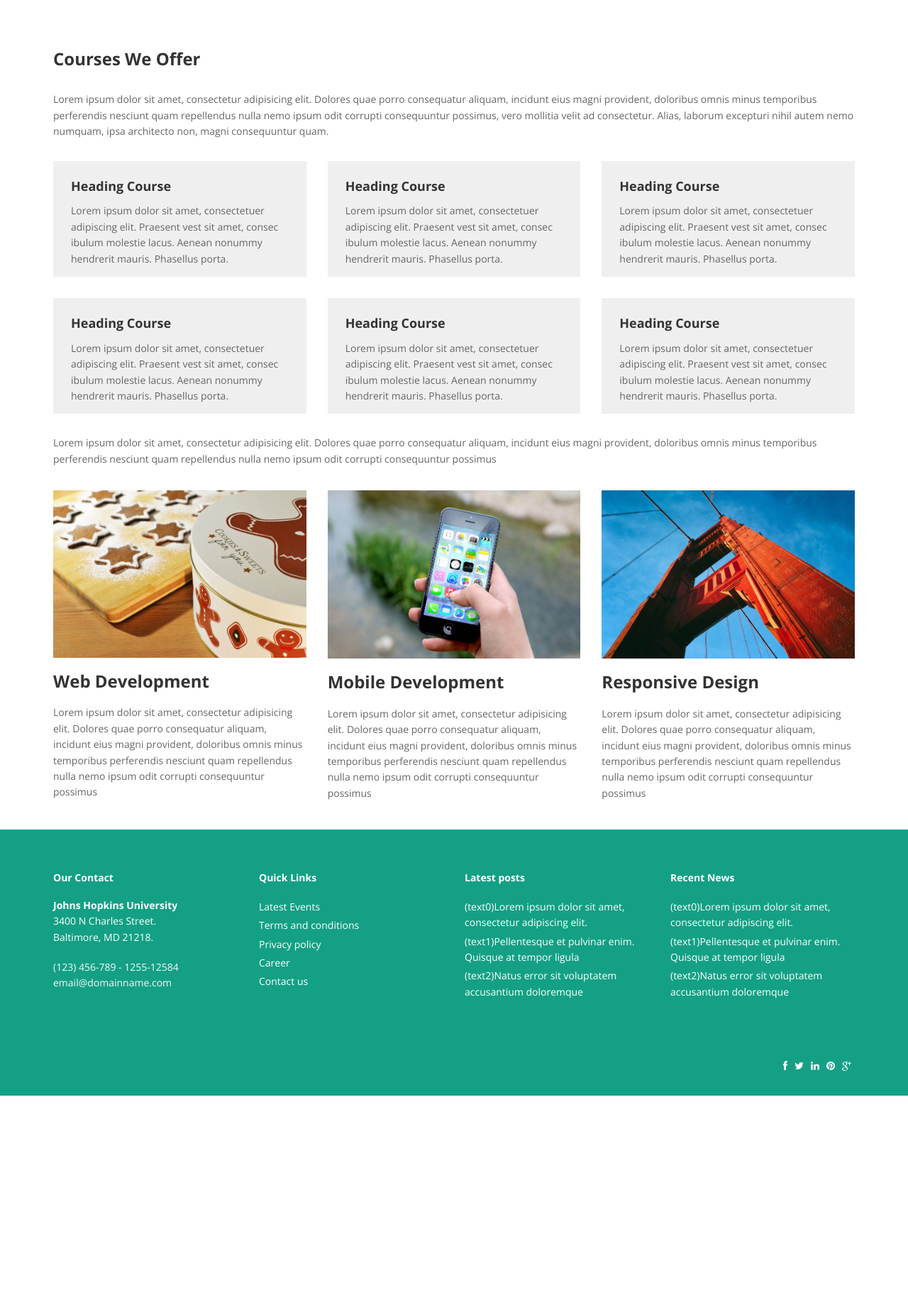
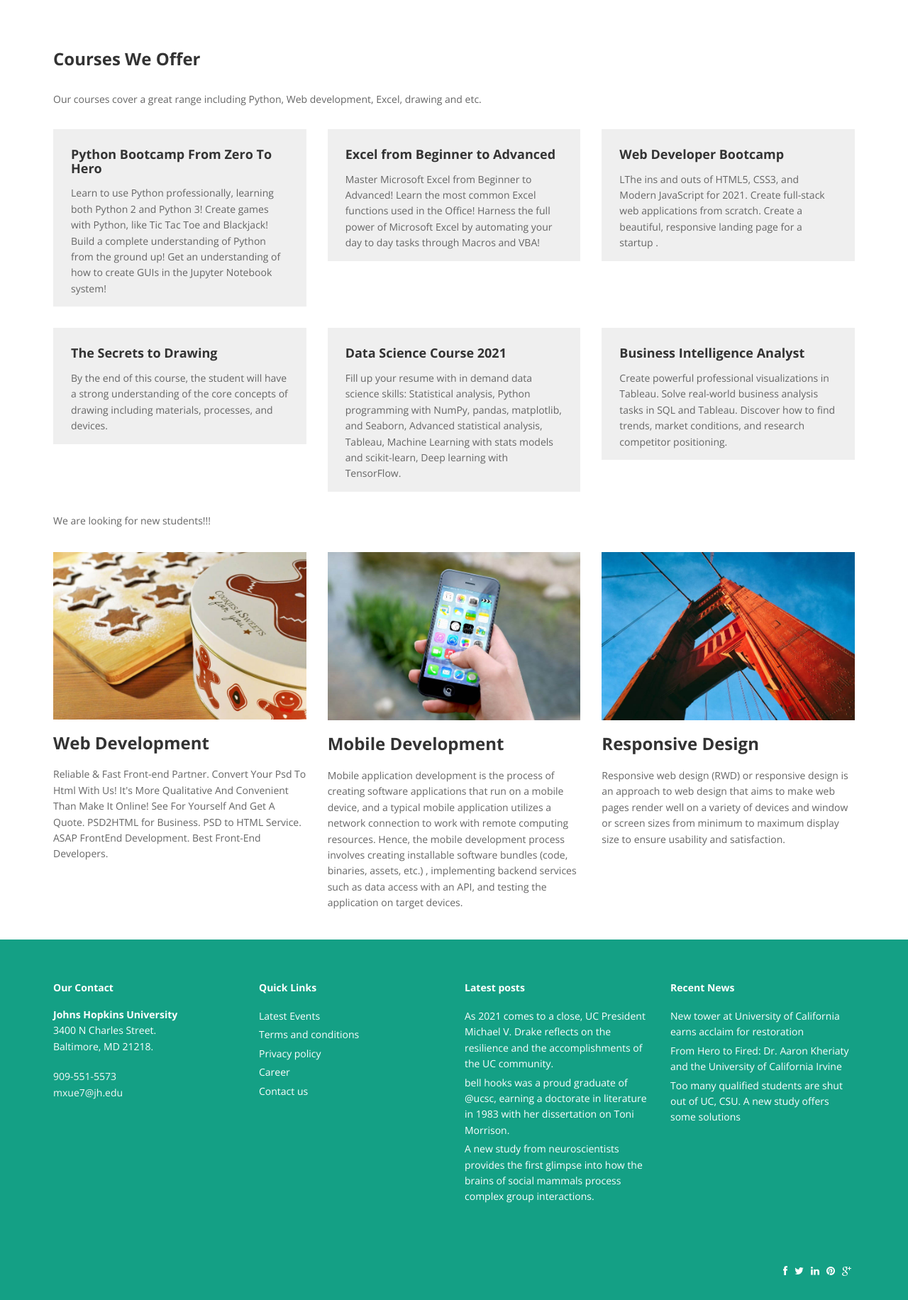
Before and after one commit to honeypeartea/honeypeartea.github.io, a Django app: page /courses.html in a window 1280 px wide. Shown: the part 103-1935 px from the top of the page at 71% size. Before the commit the page ends 1647 px from the top, so only its background shows below. Run offline with Django 4.2, Linux system fonts and the light colour scheme; some libraries are stand-ins or nearby versions.

Commit message:
front end update

```diff
--- a/honeypeartea/templates/base.html
+++ b/honeypeartea/templates/base.html
@@ -4,7 +4,7 @@
 <html lang="en">
 <head>
 <meta charset="utf-8">
-<title>Above Multi-purpose Free Bootstrap Responsive Template</title>
+<title>Database Project</title>
 <meta name="viewport" content="width=device-width, initial-scale=1.0" />
 <meta name="description" content="" />
 <meta name="author" content="http://webthemez.com" />
@@ -17,10 +17,7 @@
 <link type="text/css" href="{% static 'js/owl-carousel/owl.carousel.css' %}" rel="stylesheet">
 <link type="text/css" href="{% static 'css/style.css' %}" rel="stylesheet">
 
-<!-- HTML5 shim, for IE6-8 support of HTML5 elements -->
-<!--[if lt IE 9]>
-      <script src="http://html5shim.googlecode.com/svn/trunk/html5.js"></script>
-    <![endif]-->
+
 
 </head>
 
@@ -42,7 +39,7 @@
                         <li class="active"><a href="index.html">Home</a></li>
 						<li><a href="about.html">About Us</a></li>
 						<li><a href="courses.html">Courses</a></li>
-                        <li><a href="requirement.html">Requirement</a></li>
+                        <li><a href="https://admission.universityofcalifornia.edu/">Requirement</a></li>
                         <li><a href="pricing.html">Pricing</a></li>
                         <li><a href="contact.html">Contact</a></li>
                     </ul>
@@ -67,8 +64,8 @@
 					3400 N Charles Street.<br>
 					Baltimore, MD 21218.</address>
 					<p>
-						<i class="icon-phone"></i> (123) 456-789 - 1255-12584 <br>
-						<i class="icon-envelope-alt"></i> email@domainname.com
+						<i class="icon-phone"></i> 909-551-5573<br>
+						<i class="icon-envelope-alt"></i> mxue7@jh.edu
 					</p>
 				</div>
 			</div>
@@ -88,9 +85,9 @@
 				<div class="widget">
 					<h5 class="widgetheading">Latest posts</h5>
 					<ul class="link-list">
-						<li><a href="#">(text0)Lorem ipsum dolor sit amet, consectetur adipiscing elit.</a></li>
-						<li><a href="#">(text1)Pellentesque et pulvinar enim. Quisque at tempor ligula</a></li>
-						<li><a href="#">(text2)Natus error sit voluptatem accusantium doloremque</a></li>
+						<li><a href="#">As 2021 comes to a close, UC President Michael V. Drake reflects on the resilience and the accomplishments of the UC community.</a></li>
+						<li><a href="#">bell hooks was a proud graduate of @ucsc, earning a doctorate in literature in 1983 with her dissertation on Toni Morrison.</a></li>
+						<li><a href="#">A new study from neuroscientists provides the first glimpse into how the brains of social mammals process complex group interactions.</a></li>
 					</ul>
 				</div>
 			</div>
@@ -98,9 +95,9 @@
 				<div class="widget">
 					<h5 class="widgetheading">Recent News</h5>
 					<ul class="link-list">
-						<li><a href="#">(text0)Lorem ipsum dolor sit amet, consectetur adipiscing elit.</a></li>
-						<li><a href="#">(text1)Pellentesque et pulvinar enim. Quisque at tempor ligula</a></li>
-						<li><a href="#">(text2)Natus error sit voluptatem accusantium doloremque</a></li>
+						<li><a href="#">New tower at University of California earns acclaim for restoration</a></li>
+						<li><a href="#">From Hero to Fired: Dr. Aaron Kheriaty and the University of California Irvine</a></li>
+						<li><a href="#">Too many qualified students are shut out of UC, CSU. A new study offers some solutions</a></li>
 					</ul>
 				</div>
 			</div>
@@ -116,11 +113,11 @@
 				</div>
 				<div class="col-lg-6">
 					<ul class="social-network">
-						<li><a href="#" data-placement="top" title="Facebook"><i class="fa fa-facebook"></i></a></li>
-						<li><a href="#" data-placement="top" title="Twitter"><i class="fa fa-twitter"></i></a></li>
-						<li><a href="#" data-placement="top" title="Linkedin"><i class="fa fa-linkedin"></i></a></li>
-						<li><a href="#" data-placement="top" title="Pinterest"><i class="fa fa-pinterest"></i></a></li>
-						<li><a href="#" data-placement="top" title="Google plus"><i class="fa fa-google-plus"></i></a></li>
+						<li><a href="https://www.facebook.com/universityofcalifornia/" data-placement="top" title="Facebook"><i class="fa fa-facebook"></i></a></li>
+						<li><a href="https://twitter.com/uc_apply?lang=en" data-placement="top" title="Twitter"><i class="fa fa-twitter"></i></a></li>
+						<li><a href="https://www.linkedin.com/school/university-of-california/" data-placement="top" title="Linkedin"><i class="fa fa-linkedin"></i></a></li>
+						<li><a href="https://www.pinterest.com/uofcalifornia/" data-placement="top" title="Pinterest"><i class="fa fa-pinterest"></i></a></li>
+						<li><a href="https://en.wikipedia.org/wiki/Google%2B" data-placement="top" title="Google plus"><i class="fa fa-google-plus"></i></a></li>
 					</ul>
 				</div>
 			</div>
--- a/honeypeartea/templates/courses.html
+++ b/honeypeartea/templates/courses.html
@@ -9,59 +9,72 @@
 
 		<div class="row">
 			<div class="col-lg-12">
-				<div class=""><h3>Courses We Offer</h3><span class="clear spacer_responsive_hide_mobile " style="height:13px;display:block;"></span>Lorem ipsum dolor sit amet, consectetur adipisicing elit. Dolores quae porro consequatur aliquam, incidunt eius magni provident, doloribus omnis minus temporibus perferendis nesciunt quam repellendus nulla nemo ipsum odit corrupti consequuntur possimus, vero mollitia velit ad consectetur. Alias, laborum excepturi nihil autem nemo numquam, ipsa architecto non, magni consequuntur quam.</div>
+				<div class=""><h3>Courses We Offer</h3><span class="clear spacer_responsive_hide_mobile " style="height:13px;display:block;"></span> Our courses cover a great range including Python, Web development, Excel, drawing and etc.</div>
 			</div>
 		</div>
 <div class="row">
             <div class="col-md-4">
 			<div class="textbox">
-                <h3>Heading Course</h3>
-				<p>Lorem ipsum dolor sit amet, consectetuer adipiscing elit. Praesent vest sit amet, consec ibulum molestie lacus. Aenean nonummy hendrerit mauris. Phasellus porta.</p>
+                <h3>Python Bootcamp From Zero To Hero</h3>
+				<p>Learn to use Python professionally, learning both Python 2 and Python 3!
+                    Create games with Python, like Tic Tac Toe and Blackjack!
+                    Build a complete understanding of Python from the ground up!
+                    Get an understanding of how to create GUIs in the Jupyter Notebook system!
+                    </p>
             </div> </div>
             <div class="col-md-4">
 			<div class="textbox">
-                  <h3>Heading Course</h3>
-				<p>Lorem ipsum dolor sit amet, consectetuer adipiscing elit. Praesent vest sit amet, consec ibulum molestie lacus. Aenean nonummy hendrerit mauris. Phasellus porta.</p>
+                  <h3>Excel from Beginner to Advanced</h3>
+				<p>Master Microsoft Excel from Beginner to Advanced!
+                    Learn the most common Excel functions used in the Office!
+                    Harness the full power of Microsoft Excel by automating your day to day tasks through Macros and VBA!
+                    </p>
             </div> </div>
 			<div class="col-md-4">
 			<div class="textbox">
-                  <h3>Heading Course</h3>
-				<p>Lorem ipsum dolor sit amet, consectetuer adipiscing elit. Praesent vest sit amet, consec ibulum molestie lacus. Aenean nonummy hendrerit mauris. Phasellus porta.</p>
+                  <h3>Web Developer Bootcamp</h3>
+				<p>LThe ins and outs of HTML5, CSS3, and Modern JavaScript for 2021.
+                    Create full-stack web applications from scratch.
+                    Create a beautiful, responsive landing page for a startup
+                    .</p>
             </div> </div>
         </div>
 		<div class="row">
             <div class="col-md-4">
 			<div class="textbox">
-                <h3>Heading Course</h3>
-				<p>Lorem ipsum dolor sit amet, consectetuer adipiscing elit. Praesent vest sit amet, consec ibulum molestie lacus. Aenean nonummy hendrerit mauris. Phasellus porta.</p>
+                <h3>The Secrets to Drawing</h3>
+				<p>By the end of this course, the student will have a strong understanding of the core concepts of drawing including materials, processes, and devices.</p>
             </div> </div>
             <div class="col-md-4">
 			<div class="textbox">
-                  <h3>Heading Course</h3>
-				<p>Lorem ipsum dolor sit amet, consectetuer adipiscing elit. Praesent vest sit amet, consec ibulum molestie lacus. Aenean nonummy hendrerit mauris. Phasellus porta.</p>
+                  <h3> Data Science Course 2021</h3>
+				<p>Fill up your resume with in demand data science skills: Statistical analysis, Python programming with NumPy, pandas, matplotlib, and Seaborn, Advanced statistical analysis, Tableau, Machine Learning with stats models and scikit-learn, Deep learning with TensorFlow.</p>
             </div> </div>
 			<div class="col-md-4">
 			<div class="textbox">
-                  <h3>Heading Course</h3>
-				<p>Lorem ipsum dolor sit amet, consectetuer adipiscing elit. Praesent vest sit amet, consec ibulum molestie lacus. Aenean nonummy hendrerit mauris. Phasellus porta.</p>
+                  <h3>Business Intelligence Analyst</h3>
+				<p>Create powerful professional visualizations in Tableau.
+                    Solve real-world business analysis tasks in SQL and Tableau.
+                    Discover how to find trends, market conditions, and research competitor positioning.
+                    </p>
             </div> </div>
         </div>
-</section>	<p>Lorem ipsum dolor sit amet, consectetur adipisicing elit. Dolores quae porro consequatur aliquam, incidunt eius magni provident, doloribus omnis minus temporibus perferendis nesciunt quam repellendus nulla nemo ipsum odit corrupti consequuntur possimus</p> </br>
+</section>	<p>We are looking for new students!!!</p> </br>
         <div class="row service-v1 margin-bottom-40">
             <div class="col-md-4 md-margin-bottom-40">
                <img class="img-responsive" src="img/service1.jpg" alt="">
                 <h3>Web Development</h3>
-                <p>Lorem ipsum dolor sit amet, consectetur adipisicing elit. Dolores quae porro consequatur aliquam, incidunt eius magni provident, doloribus omnis minus temporibus perferendis nesciunt quam repellendus nulla nemo ipsum odit corrupti consequuntur possimus</p>
+                <p>Reliable & Fast Front-end Partner. Convert Your Psd To Html With Us! It's More Qualitative And Convenient Than Make It Online! See For Yourself And Get A Quote. PSD2HTML for Business. PSD to HTML Service. ASAP FrontEnd Development. Best Front-End Developers.</p>
             </div>
             <div class="col-md-4">
                 <img class="img-responsive" src="img/service2.jpg" alt="">
                 <h3>Mobile Development</h3>
-                <p>Lorem ipsum dolor sit amet, consectetur adipisicing elit. Dolores quae porro consequatur aliquam, incidunt eius magni provident, doloribus omnis minus temporibus perferendis nesciunt quam repellendus nulla nemo ipsum odit corrupti consequuntur possimus</p>
+                <p>Mobile application development is the process of creating software applications that run on a mobile device, and a typical mobile application utilizes a network connection to work with remote computing resources. Hence, the mobile development process involves creating installable software bundles (code, binaries, assets, etc.) , implementing backend services such as data access with an API, and testing the application on target devices.</p>
             </div>
             <div class="col-md-4 md-margin-bottom-40">
               <img class="img-responsive" src="img/service3.jpg" alt="">
                 <h3>Responsive Design</h3>
-                <p>Lorem ipsum dolor sit amet, consectetur adipisicing elit. Dolores quae porro consequatur aliquam, incidunt eius magni provident, doloribus omnis minus temporibus perferendis nesciunt quam repellendus nulla nemo ipsum odit corrupti consequuntur possimus</p>
+                <p>Responsive web design (RWD) or responsive design is an approach to web design that aims to make web pages render well on a variety of devices and window or screen sizes from minimum to maximum display size to ensure usability and satisfaction.</p>
             </div>
         </div>
     </div>
```
Also changed, not shown: honeypeartea/templates/about.html (+8 -10 lines), honeypeartea/templates/contact.html (+4 -4 lines), honeypeartea/templates/index.html (+25 -24 lines), honeypeartea/templates/pricing.html (+12 -20 lines), 4 other files.
